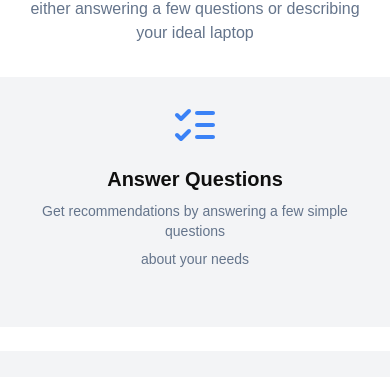
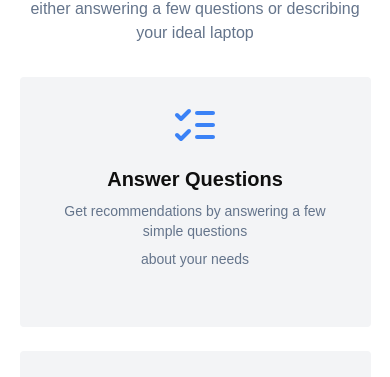
Before and after one commit to samh7/laptopie-nextjs, a Next.js app: page /home in a window 390 px wide. Shown: the part 704-1081 px from the top of the page. Built offline with nearby package versions, Linux system fonts and the light colour scheme; no server answers.

Commit message:
change width sizes for the option containers

```diff
--- a/src/components/home/OptionsSection.tsx
+++ b/src/components/home/OptionsSection.tsx
@@ -39,7 +39,7 @@ export default function OptionsSection({
             >
               <button
                 className={cn(
-                  "max-w-full  w-[400px] h-[250px] bg-gray-100 rounded-sm  p-6 flex flex-col items-center gap-4 hover:bg-blue-50 hover:border-blue-200 transition-all",
+                  "w-[90vw]  md:w-[400px] h-[250px] bg-gray-100 rounded-sm  p-6 flex flex-col items-center gap-4 hover:bg-blue-50 hover:border-blue-200 transition-all",
                   activeOption === "quiz" && "bg-blue-50  "
                 )}
                 onClick={() => setActiveOption("quiz")}
@@ -65,7 +65,7 @@ export default function OptionsSection({
             >
               <button
                 className={cn(
-                  "max-w-full w-[400px] h-[250px] p-6 flex flex-col items-center gap-4 bg-gray-100 rounded-sm hover:bg-purple-50 hover:border-purple-200 transition-all",
+                  "w-[90vw]  md:w-[400px] h-[250px] p-6 flex flex-col items-center gap-4 bg-gray-100 rounded-sm hover:bg-purple-50 hover:border-purple-200 transition-all",
                   activeOption === "describe" &&
                     "bg-purple-50 border-purple-200"
                 )}
```
